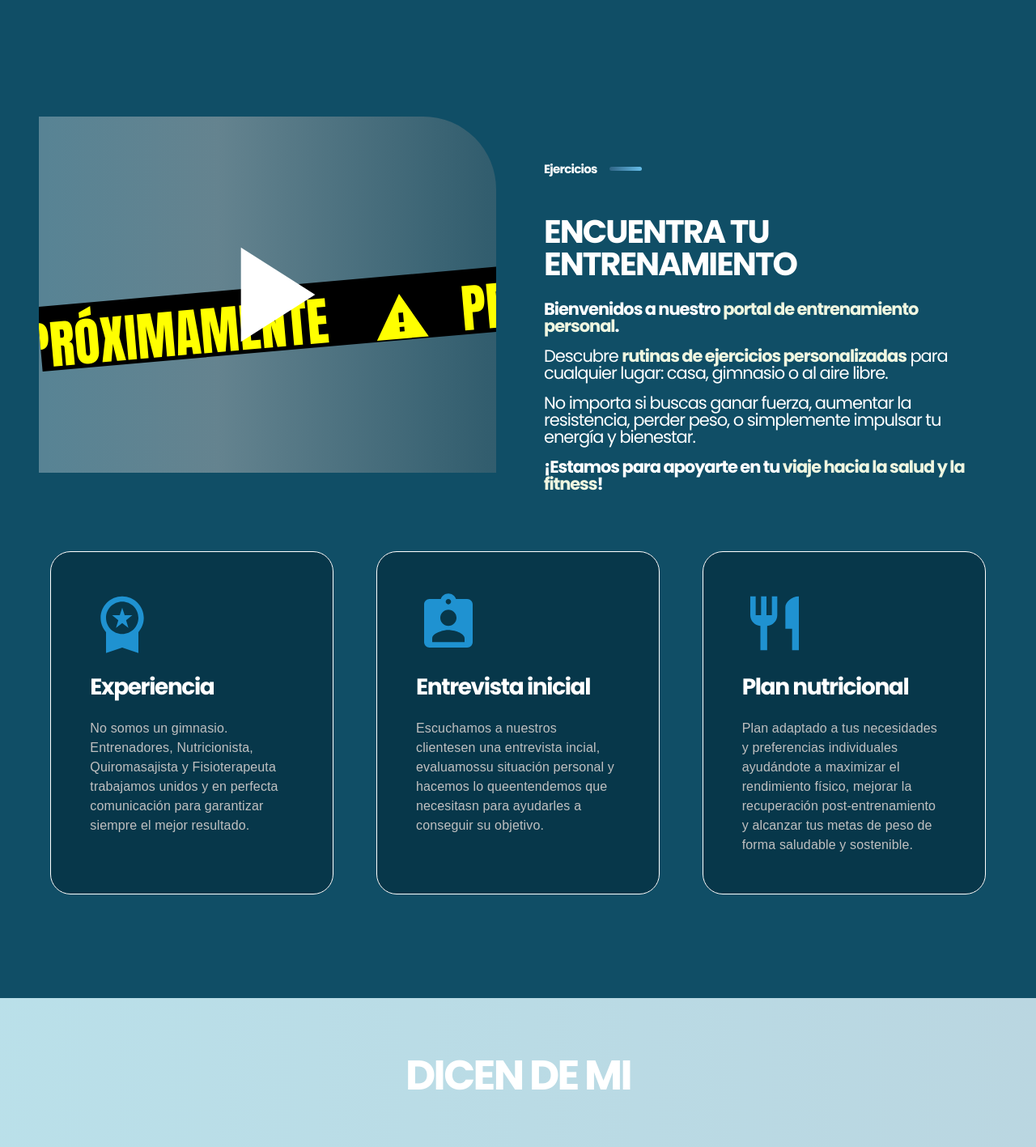
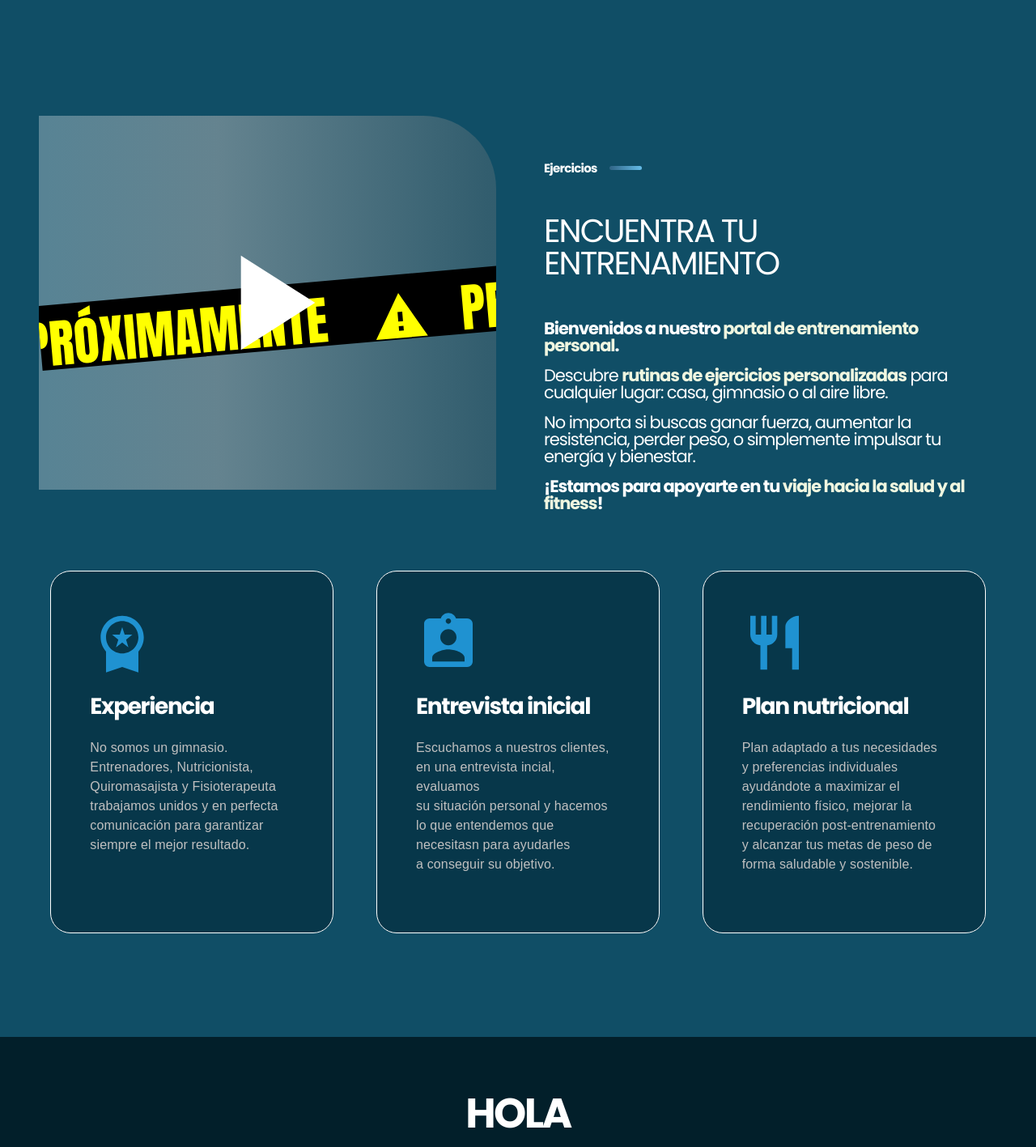
Before and after one commit to FranB201/fcoprietostudio-web, a React (Vite) app: page / in a window 1280 px wide. Shown: the part 1357-2774 px from the top of the page at 81% size. Built offline with nearby package versions, Linux system fonts and the light colour scheme.

Commit message:
Cambios en fact y home

```diff
--- a/src/Home/components/cardVertical/CardVerticalFact.jsx
+++ b/src/Home/components/cardVertical/CardVerticalFact.jsx
@@ -3,30 +3,17 @@ import "../../styles/CardVerticalFact.css"
 
 
 
-export const CardVerticalFact = ({ icon, title, descriptionItems }) => {
+export const CardVerticalFact = ({ iconCard, title, descriptionItem }) => {
     return (
 
         <div className="cardFact-wrapper">
-
             <div className="cardFact">
-
                 <div className="cardFact-body p-5 content-cardFact">
-                    <div>
-                        {icon}
-                    </div>
+                    <div>{iconCard}</div>
                     <h3 className="cardFact-title">{title}</h3>
-
-                    <span className='descriptionItemsFact'>{descriptionItems}</span>
-
-
-                    {/*     <ul>
-                    {descriptionItems.map((item, index) => (
-                    <li key={index}>
-                        {item}
-                        <br />
-                    </li>
-                    ))}
-                    </ul> */}
+                    <span className='descriptionItemsFact'>
+                        {descriptionItem.split('\n').map((item, key) => { return <span key={key}>{item}<br /></span> })}
+                    </span>
                 </div>
             </div>
         </div>
--- a/src/Home/pages/HomePage.jsx
+++ b/src/Home/pages/HomePage.jsx
@@ -99,10 +99,10 @@ export const HomePage = () => {
 
             </div>
             <div className="encuentraTuEntrenamiento-container">
-                <div id="entrenamientos" className="row">
+                <div id="entrenamientos" className="row gx-1">
                     <div className="col-12  h1EncuentraTu">
                         <div className="row">
-                            <div className="col-lg-6">
+                            <div className="col-lg-6 find-work-out">
                                 <div className="banner-container">
 
                                     <div className="container-proximamente">
@@ -121,7 +121,7 @@ export const HomePage = () => {
                                 </div>
                             </div>
 
-                            <div className="col-lg-6 col-md-12 col-sm-12 img-text">
+                            <div className="col-lg-6 col-md-12 col-sm-12 img-text img-text-find">
                                 <div className="row">
                                     <div className="col">
                                         <div className="motivation-text-encuentraTuEnt title-img-text">
@@ -132,14 +132,26 @@ export const HomePage = () => {
 
                                     </div>
                                 </div>
-                                <div className="motivationSentence motivation-text-encuentraTuEnt">ENCUENTRA TU ENTRENAMIENTO</div>
+                                <div className="row">
+                                    <div className="col">
+                                        <div className="motivationSentence motivation-text-encuentraTuEnt">
+                                            ENCUENTRA TU ENTRENAMIENTO
+                                        </div>
+                                    </div>
+                                </div>
+                                <div className="row">
+                                    <div className="col">
                                         <div className="motivation-text-encuentraTuEnt footer-img-text-encuentraT">
                                         <p style={{ fontWeight: 'bold' }}>Bienvenidos a nuestro <span style={{ color: '#EFF6E0' }}>portal de entrenamiento personal</span>.</p>
                                         <p>Descubre <span style={{ color: '#EFF6E0', fontWeight: 'bold' }}>rutinas de ejercicios personalizadas</span> para cualquier lugar: casa, gimnasio o al aire libre.</p>
                                         <p>No importa si buscas ganar fuerza, aumentar la resistencia, perder peso, o simplemente impulsar tu energía y bienestar.</p>
-                                    <p style={{ fontWeight: 'bold' }}>¡Estamos para apoyarte en tu <span style={{ color: '#EFF6E0' }}>viaje hacia la salud y la fitness</span>!</p>
+                                        <p style={{ fontWeight: 'bold' }}>¡Estamos para apoyarte en tu <span style={{ color: '#EFF6E0' }}>viaje hacia la salud y al fitness</span>!</p>
 
                                         </div>
+                                    </div>
+                                </div>
+
+
 
                             </div>
 
@@ -161,45 +173,34 @@ export const HomePage = () => {
     <div className="row cardFact-section " >
         <div id="experience" className="col-lg-4 col-md-6 col-sm-12">
             <CardVerticalFact
-                                    icon={<WorkspacePremiumIcon className="fact-icon" style={{ fontSize: 80 }} />}
+                iconCard={<WorkspacePremiumIcon className="fact-icon" style={{ fontSize: 80 }} />}
 
                 title="Experiencia"
-                                    descriptionItems={[
-                                        "No somos un gimnasio. Entrenadores, Nutricionista,",
-                                        " Quiromasajista y Fisioterapeuta trabajamos unidos ",
-                                        "y en perfecta comunicación para garantizar siempre ",
-                                        " el mejor resultado.",
-                                        <br></br>,
-                                        <br></br>,
+                descriptionItem={`No somos un gimnasio. Entrenadores, Nutricionista, Quiromasajista y Fisioterapeuta trabajamos unidos y en perfecta comunicación para garantizar siempre el mejor resultado.
+
+                `}
 
 
-                                    ]}
             />
         </div>
         <div id="interview" className="col-lg-4 col-md-6 col-sm-12 interview-card">
             <CardVerticalFact
-                                    icon={<AssignmentIndIcon className="fact-icon" style={{ fontSize: 80 }} />}
+                iconCard={<AssignmentIndIcon className="fact-icon" style={{ fontSize: 80 }} />}
                 title="Entrevista inicial"
-                                    descriptionItems={[
-                                        "Escuchamos a nuestros clientes",
-                                        "en una entrevista incial, evaluamos",
-                                        "su situación personal y hacemos lo que",
-                                        "entendemos que necesitasn para ayudarles",
-                                        " a conseguir su objetivo.",
-                                        <br></br>,
-                                        <br></br>
-
-                                    ]}
+                descriptionItem={`Escuchamos a nuestros clientes, en una entrevista incial, evaluamos
+                su situación personal y hacemos lo que entendemos que necesitasn para ayudarles
+                a conseguir su objetivo.
+                `}
             />
         </div>
         <div id="personaltraining" className="col-lg-4 col-md-6 col-sm-12">
             <CardVerticalFact
-                                    icon={<RestaurantIcon className="fact-icon" style={{ fontSize: 80 }} />}
+                iconCard={<RestaurantIcon className="fact-icon" style={{ fontSize: 80 }} />}
 
                 title="Plan nutricional"
-                                    descriptionItems={[
-                                        "Plan adaptado a tus necesidades y preferencias individuales ayudándote a maximizar el rendimiento físico, mejorar la recuperación post-entrenamiento y alcanzar tus metas de peso de forma saludable y sostenible."
-                                    ]}
+                descriptionItem={`Plan adaptado a tus necesidades y preferencias individuales ayudándote a maximizar el rendimiento físico, mejorar la recuperación post-entrenamiento y alcanzar tus metas de peso de forma saludable y sostenible.
+                 `}
+
             />
         </div>
     </div>
@@ -211,6 +212,29 @@ export const HomePage = () => {
 
 </div>
 
+
+<div className="hola-container">
+<div id="contacto" className="row hola-subcontainer">
+<div className="col-12">
+    <h1>HOLA</h1>
+    <span className="sub-hola rezise">¡Contacta conmigo hoy para comenzar tu transformación!</span>
+</div>
+</div>
+
+<div id="contacto" className="row hola-subcontainerBody">
+<div className="col-lg-6">
+    <img className="hola-img-info" src="src/assets/infoImage/fisicocultirismo-francisco-prieto-studio.jpg"></img>
+
+</div>
+<div className="col-lg-6">
+    <hr className="thick-white-line"></hr>
+    <span className="sub-hola">¿Aún con dudas?, escribenos al email</span>
+    <hr className="thick-white-line"></hr>
+    <span className="sub-hola">¿Aún con dudas?, escribenos al email</span>
+
+</div>
+</div>
+</div>
 
 
 
@@ -232,17 +256,7 @@ export const HomePage = () => {
 
 
 
-            <div className="background-sections">
-                <div id="contacto" className="row">
-                    <div className="h1EncuentraTu">
-                        <h1>CONTACTO</h1>
 
-                    </div>
-
-
-
-                </div>
-            </div>
 
 </HomeLayout>
 
--- a/src/Home/styles/HomeStyle.css
+++ b/src/Home/styles/HomeStyle.css
@@ -198,15 +198,8 @@ background: radial-gradient(circle, rgba(56,166,226,1) 10%, rgba(31,146,209,1) 2
   position: relative;
 }
 
-.background-Hola {
-
-  background: linear-gradient(90deg, rgba(255, 255, 255, 0.3) 2%, rgba(184, 184, 184, 0.5) 39%, rgba(129, 129, 129, 0.3) 98%);
-}
 
 
-.background-dicenDeMi {
-  background-image: linear-gradient(to right, rgba(0, 180, 219, 0.2), rgba(0, 131, 176, 0.2));
-}
 
 
 
@@ -240,16 +233,6 @@ background: radial-gradient(circle, rgba(56,166,226,1) 10%, rgba(31,146,209,1) 2
 
 
 
-
-
-
-
-
-.motivationSentence {
-  font-size: 37px;
-  font-weight: 700;
-}
-
 .img-text {
   padding-top: 2em;
   padding-left: 4em
@@ -280,7 +263,7 @@ background: radial-gradient(circle, rgba(56,166,226,1) 10%, rgba(31,146,209,1) 2
   max-width: 70%;
   line-height: 1.3;
   color: #E8EBED;
-  margin-bottom: 3em;
+
 
 }
 
@@ -373,6 +356,64 @@ a.join-now:hover {
 
 
 
+
+
+.hola-container{
+
+  background-color: #021f2a;
+  height: auto;
+  padding-bottom: 1em;
+
+}
+
+
+.hola-subcontainer{
+
+  padding-top: 5%;
+  text-align: center;
+
+}
+
+.hola-subcontainerBody{
+
+  margin: 3em;
+  margin-left: 5em;
+  margin-right: 5em;
+
+}
+
+.hola-img-info{
+
+
+  width: 60%;
+
+}
+
+.sub-hola{
+  color: #c0c0c0;
+  flex: none;
+  font-family: Poppins;
+  font-size: 22px;
+  font-weight: 400;
+  line-height: 1.5;
+  text-align: center;
+  justify-content: center;
+
+}
+
+.thick-white-line {
+  border: 1px solid white;
+  background-color: white;
+}
+
+
+.background-dicenDeMi {
+/*   background-image: linear-gradient(to right, rgba(0, 180, 219, 0.2), rgba(0, 131, 176, 0.2));
+ */
+ background: rgb(88,123,143);
+ background: radial-gradient(circle, rgba(88,123,143,1) 2%, rgba(41,99,129,1) 30%, rgba(34,85,111,1) 64%, rgba(16,78,102,1) 78%);
+}
+
 @media (max-width: 600px) {
   .NavBar-logo {
     height: 200px;
@@ -398,7 +439,7 @@ a.join-now:hover {
   }
 
   .homeImg-container {
-    height: 50vh !important; /* Ajusta la altura a tu necesidad */
+    height: 50vh !important;
 
   }
   .img-text{
@@ -409,6 +450,7 @@ a.join-now:hover {
   .motivationSentence {
     font-size: 25px !important;
   }
+
 
   .title-img-text {
     font-size: 15px !important;
@@ -429,6 +471,46 @@ a.join-now:hover {
   body::-webkit-scrollbar-thumb:hover {
       background: #555;
   }
+  .find-work-out{
+    padding: 0 10% 0 10%;
+
+
+  }
+  .banner-container {
+    width: 100%;
+    height:80%;
+    margin-left: 0;
+
+  }
+  .container-proximamente {
+
+    transform: rotate(-5deg);
+    /* Ajusta el ángulo de inclinación */
+    background-color: black;
+    position: relative;
+    overflow: hidden;
+    height: 80px;
+    /* Ajusta a tu necesidad */
+    width: 110%;
+    margin-top: 13em;
+
+  }
+
+  .motivation-text-encuentraTuEnt {
+    box-sizing: border-box;
+    padding-left: 2em;
+}
+
+  .title-img-text {
+    font-size: 15px !important;
+    margin-left: 15px; /* o el valor que funcione mejor en tu caso */
+  }
+
+
+
+
+
+
 
 
 }
@@ -578,3 +660,8 @@ a.join-now:hover {
   }
 
 }
+@media (min-width: 100px) and (max-width: 767px) {
+  .navbar-horizontal, .navbar-toggler {
+      display: block;
+  }
+}
```
Also changed, not shown: src/Home/styles/NavBarStyle.css (+8 -18 lines). Lines whose indentation alone changed are shown as unchanged.
